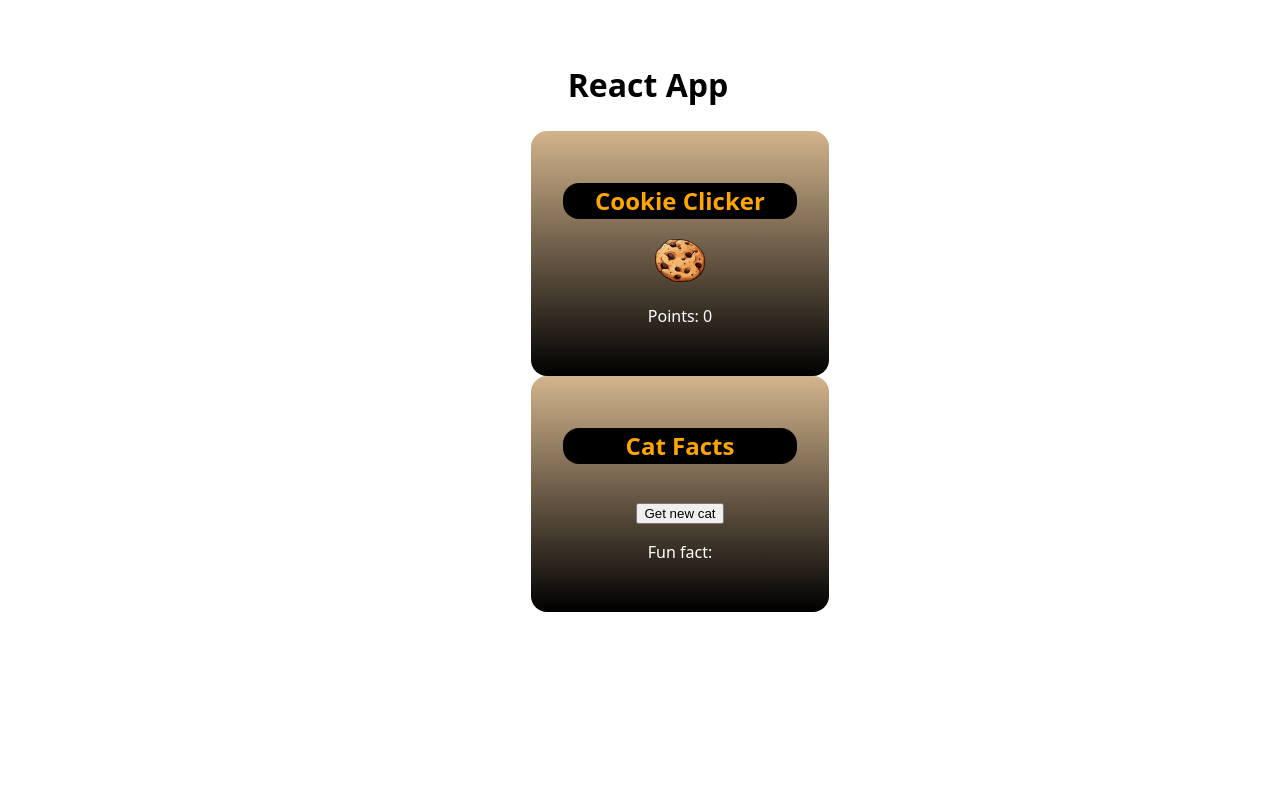
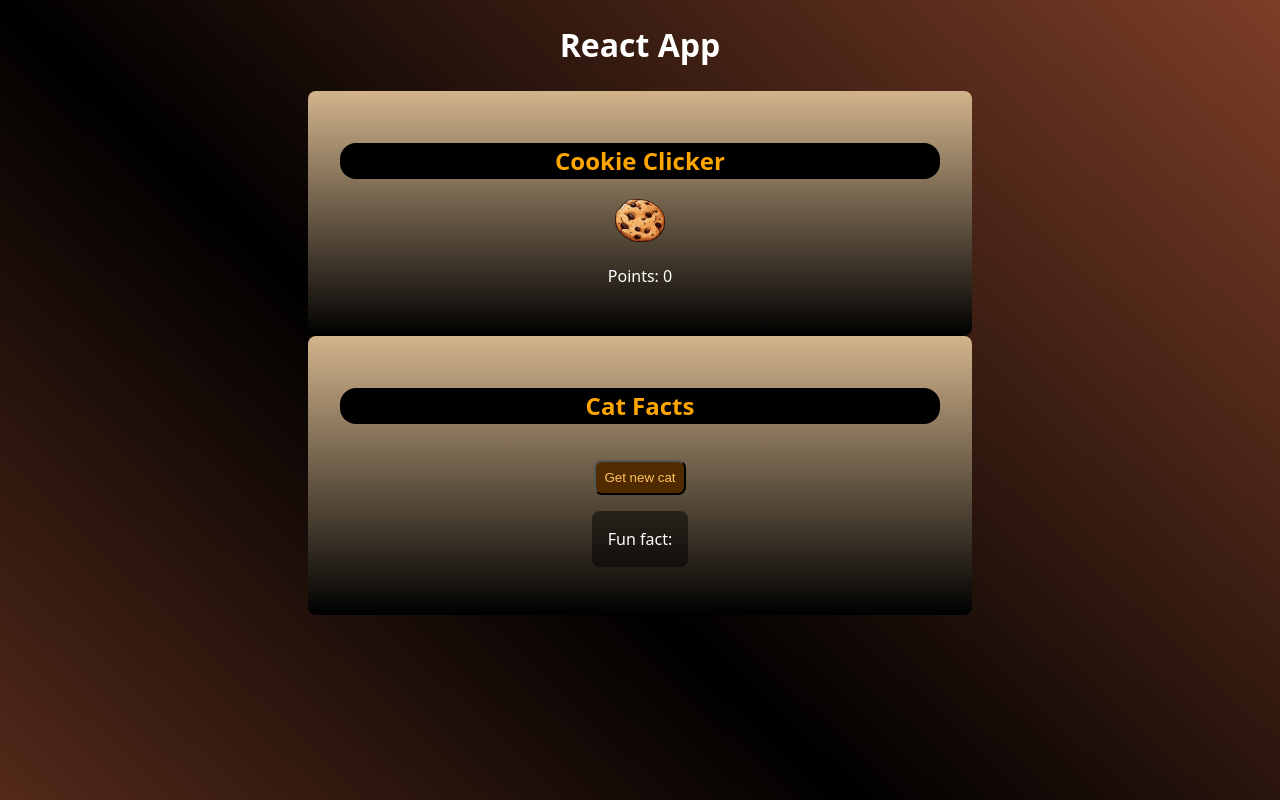
Before and after one commit to hemingus/react-2, a React (Vite) app: page / in a window 1280 px wide. Shown: the top 800 px of the page. Built offline with nearby package versions, Linux system fonts and the light colour scheme; no server answers.

Commit message:
add styling

```diff
--- a/src/App.css
+++ b/src/App.css
@@ -1,15 +1,25 @@
 #root {
-  margin: 0 auto;
-  padding: 2rem;
+  margin: 0;
+  padding: 0;
   text-align: center;
+  color: white;
+  width: 100%;
+  display: flex;
+  flex-direction: column;
+  justify-content: flex-start;
+  align-items: center;
 }
 
 body {
+  min-height: 150vh;
+  padding: 0;
+  margin: 0;
   width: 100%;
   display: flex;
   flex-direction: column;
-  justify-content: center;
+  justify-content: flex-start;
   align-items: center;
+  background: linear-gradient(to top right, rgb(125, 62, 39), black, rgb(125, 62, 39));
 }
 
 body h2 {
@@ -17,7 +27,6 @@ body h2 {
   color: orange;
   border-radius: 1rem;
   width: 100%;
-
 }
 
 .cookie-clicker {
@@ -25,7 +34,11 @@ body h2 {
   max-width: 600px;
   padding: 2rem;
   background-image: linear-gradient(tan, black);
-  border-radius: 1rem;
+  border-radius: 0.5rem;
+}
+
+.cookie-clicker img {
+  width: 100px;
 }
 
 .cookie-clicker p {
@@ -40,6 +53,10 @@ body h2 {
   cursor: pointer;
 }
 
+.cookie-button:active {
+  transform: translate(-50px, -10px);
+}
+
 .cookie-button img{
   width: 50px;
 }
@@ -52,16 +69,61 @@ body h2 {
   justify-content: center;
   align-items: center;
   gap: 1rem;
-  border-radius: 1rem;
+  border-radius: 0.5rem;
   background-image: linear-gradient(tan, black);
   padding: 2rem;
 }
 
 .cat-facts img {
   width: 250px;
-  border-radius: 1rem;
+  border-radius: 0.5rem;
+}
+
+.cat-facts button {
+  border-radius: 0.5rem;
+  background-color: rgb(81, 43, 0);
+  color: rgb(255, 192, 98);
+  padding: 0.5rem;
+  cursor: pointer;
+}
+.cat-facts button:hover {
+  background-color:rgb(129, 69, 0);
 }
 
 .cat-facts p {
-  color: white;
+  background-color: rgba(0,0,0,0.5);
+  border-radius: 0.5rem;
+  padding: 1rem;
 }
+
+.cat-facts p span {
+  color: gold;
+  font-size: 1.2rem;
+}
+
+.user-component {
+  width: 100%;
+  max-width: 1280px;
+  display: flex;
+  flex-direction: column;
+  justify-content: center;
+  align-items: center;
+  gap: 1rem;
+  border-radius: 0.5rem;
+  background-image: linear-gradient(tan, black);
+  padding: 2rem;
+}
+
+.user-list {
+  display: flex;
+  flex-wrap: wrap;
+  gap: 1rem;
+}
+
+.user-card {
+  text-align: start;
+  list-style: none;
+  background: grey;
+  padding: 2rem;
+  border-radius: 0.5rem;
+}
```
